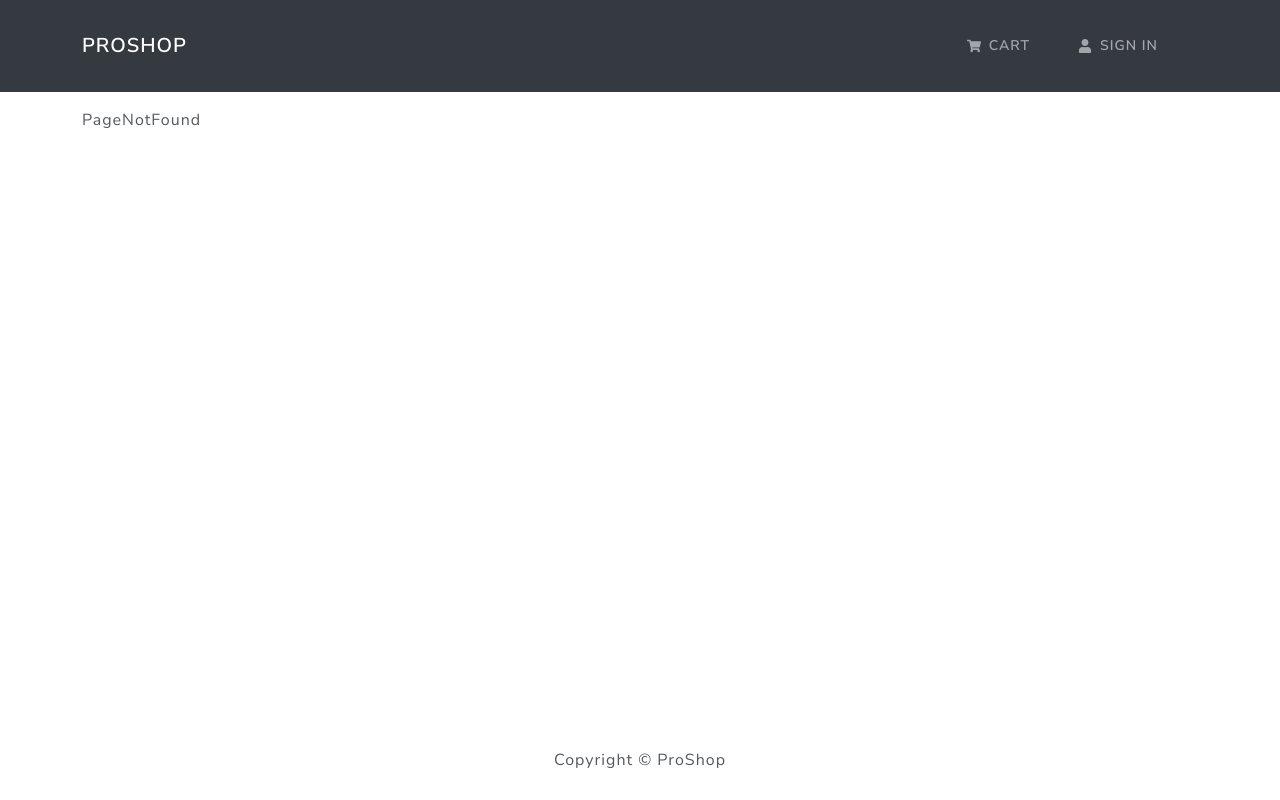
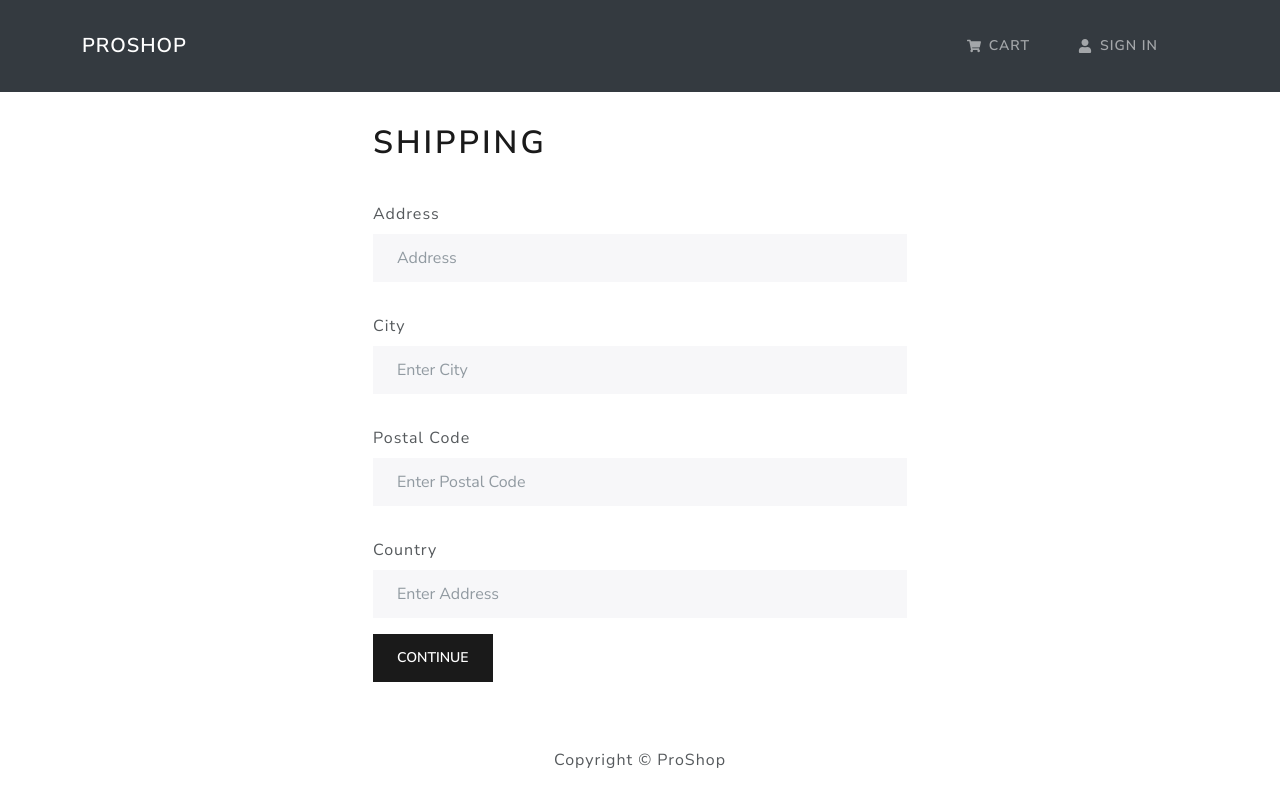
Before and after one commit to ThePiyushAggarwal/proshop_mern, a React (Create React App) app in the folder frontend/: page /shipping in a window 1280 px wide. Built offline with nearby package versions, Linux system fonts and the light colour scheme.

Commit message:
v52- add shipping address

```diff
--- a/frontend/src/App.js
+++ b/frontend/src/App.js
@@ -8,6 +8,7 @@ import Cart from './pages/Cart'
 import Login from './pages/Login'
 import Register from './pages/Register'
 import Profile from './pages/Profile'
+import Shipping from './pages/Shipping'
 import PageNotFound from './pages/PageNotFound'
 
 function App() {
@@ -22,6 +23,7 @@ function App() {
               <Route path='/login' element={<Login />} />
               <Route path='/register' element={<Register />} />
               <Route path='/profile' element={<Profile />} />
+              <Route path='/shipping' element={<Shipping />} />
               <Route path='/product/:id' element={<Product />} />
               <Route path='/cart' element={<Cart />}>
                 <Route path=':id' element={<Cart />} />
--- a/frontend/src/features/cart/cartSlice.js
+++ b/frontend/src/features/cart/cartSlice.js
@@ -4,6 +4,7 @@ export const cartSlice = createSlice({
   name: 'cart',
   initialState: {
     cartItems: JSON.parse(localStorage.getItem('cartItems')) || [],
+    shippingAddress: JSON.parse(localStorage.getItem('shippingAddress')) || {},
   },
   reducers: {
     addItem: (state, { payload }) => {
@@ -24,9 +25,16 @@ export const cartSlice = createSlice({
       }
       localStorage.setItem('cartItems', JSON.stringify(state.cartItems))
     },
+    addShippingAddress: (state, { payload }) => {
+      state.shippingAddress = payload
+      localStorage.setItem(
+        'shippingAddress',
+        JSON.stringify(state.shippingAddress)
+      )
+    },
   },
 })
 
-export const { addItem, removeItem } = cartSlice.actions
+export const { addItem, removeItem, addShippingAddress } = cartSlice.actions
 
 export default cartSlice.reducer
--- a/frontend/src/pages/Cart.js
+++ b/frontend/src/pages/Cart.js
@@ -1,5 +1,5 @@
 import React, { useEffect } from 'react'
-import { useParams, useSearchParams, Link } from 'react-router-dom'
+import { useParams, useSearchParams, Link, useNavigate } from 'react-router-dom'
 import { addItem, removeItem } from '../features/cart/cartSlice'
 import { getProductById } from '../features/products/productSlice'
 import { useDispatch, useSelector } from 'react-redux'
@@ -14,12 +14,14 @@ import Card from 'react-bootstrap/Card'
 import { FaTrash } from 'react-icons/fa'
 
 function Cart() {
+  const navigate = useNavigate()
   const dispatch = useDispatch()
   const [searchParams, setSearchParams] = useSearchParams()
   const { id } = useParams()
   const qty = searchParams.get('qty')
   const product = useSelector((state) => state.product.product)
   const cartItems = useSelector((state) => state.cart.cartItems)
+  const user = useSelector((state) => state.user.user)
 
   useEffect(() => {
     if (id) {
@@ -44,7 +46,10 @@ function Cart() {
   }, [dispatch, id, qty, product, setSearchParams])
 
   const checkoutHandler = () => {
-    console.log('checkout')
+    if (!user) {
+      return navigate('/login?redirect=shipping')
+    }
+    navigate('/shipping')
   }
 
   return (
@@ -53,7 +58,7 @@ function Cart() {
         <h1>Shopping Cart</h1>
         {cartItems.length === 0 ? (
           <Alert>
-            Your cart is empty <Link to='/'>Go Back</Link>{' '}
+            Your cart is empty <Link to='/'>Go Back</Link>
           </Alert>
         ) : (
           <ListGroup variant='flush'>
--- a/frontend/src/pages/Login.js
+++ b/frontend/src/pages/Login.js
@@ -1,5 +1,5 @@
 import { useEffect, useState } from 'react'
-import { Link, useNavigate } from 'react-router-dom'
+import { Link, useNavigate, useSearchParams } from 'react-router-dom'
 import { useSelector, useDispatch } from 'react-redux'
 import { loginUser, resetError } from '../features/users/userSlice'
 import FormContainer from '../components/FormContainer'
@@ -13,6 +13,7 @@ import Alert from 'react-bootstrap/Alert'
 function Login() {
   const dispatch = useDispatch()
   const navigate = useNavigate()
+  const [searchParams] = useSearchParams()
   const { loading, error, user } = useSelector((state) => state.user)
   const [email, setEmail] = useState('')
   const [password, setPassword] = useState('')
@@ -20,9 +21,12 @@ function Login() {
   useEffect(() => {
     dispatch(resetError())
     if (user) {
+      if (searchParams.get('redirect') === 'shipping') {
+        return navigate('/shipping')
+      }
       navigate('/')
     }
-  }, [navigate, user, dispatch])
+  }, [navigate, user, dispatch, searchParams])
 
   const onSubmit = (e) => {
     e.preventDefault()
--- /dev/null
+++ b/frontend/src/pages/Shipping.js
@@ -0,0 +1,71 @@
+import { useState } from 'react'
+import { useSelector, useDispatch } from 'react-redux'
+import { addShippingAddress } from '../features/cart/cartSlice'
+import FormContainer from '../components/FormContainer'
+import Form from 'react-bootstrap/Form'
+import Button from 'react-bootstrap/Button'
+
+export default function Shipping() {
+  const dispatch = useDispatch()
+  const shippingAddress = useSelector((state) => state.cart.shippingAddress)
+  const [address, setAddress] = useState(shippingAddress.address)
+  const [city, setCity] = useState(shippingAddress.city)
+  const [postalCode, setPostalCode] = useState(shippingAddress.postalCode)
+  const [country, setCountry] = useState(shippingAddress.country)
+
+  const onSubmit = (e) => {
+    e.preventDefault()
+    dispatch(addShippingAddress({ address, city, postalCode, country }))
+  }
+
+  return (
+    <FormContainer>
+      <h1>Shipping</h1>
+      <Form onSubmit={onSubmit}>
+        <Form.Group controlId='address' className='py-3'>
+          <Form.Label>Address</Form.Label>
+          <Form.Control
+            type='text'
+            placeholder='Address'
+            required
+            value={address}
+            onChange={(e) => setAddress(e.target.value)}
+          />
+        </Form.Group>
+        <Form.Group controlId='city' className='py-3'>
+          <Form.Label>City</Form.Label>
+          <Form.Control
+            type='text'
+            placeholder='Enter City'
+            required
+            value={city}
+            onChange={(e) => setCity(e.target.value)}
+          />
+        </Form.Group>
+        <Form.Group controlId='postalCode' className='py-3'>
+          <Form.Label>Postal Code</Form.Label>
+          <Form.Control
+            type='text'
+            placeholder='Enter Postal Code'
+            required
+            value={postalCode}
+            onChange={(e) => setPostalCode(e.target.value)}
+          />
+        </Form.Group>
+        <Form.Group controlId='country' className='py-3'>
+          <Form.Label>Country</Form.Label>
+          <Form.Control
+            type='text'
+            placeholder='Enter Address'
+            required
+            value={country}
+            onChange={(e) => setCountry(e.target.value)}
+          />
+        </Form.Group>
+        <Button type='submit' variant='primary'>
+          Continue
+        </Button>
+      </Form>
+    </FormContainer>
+  )
+}
```
